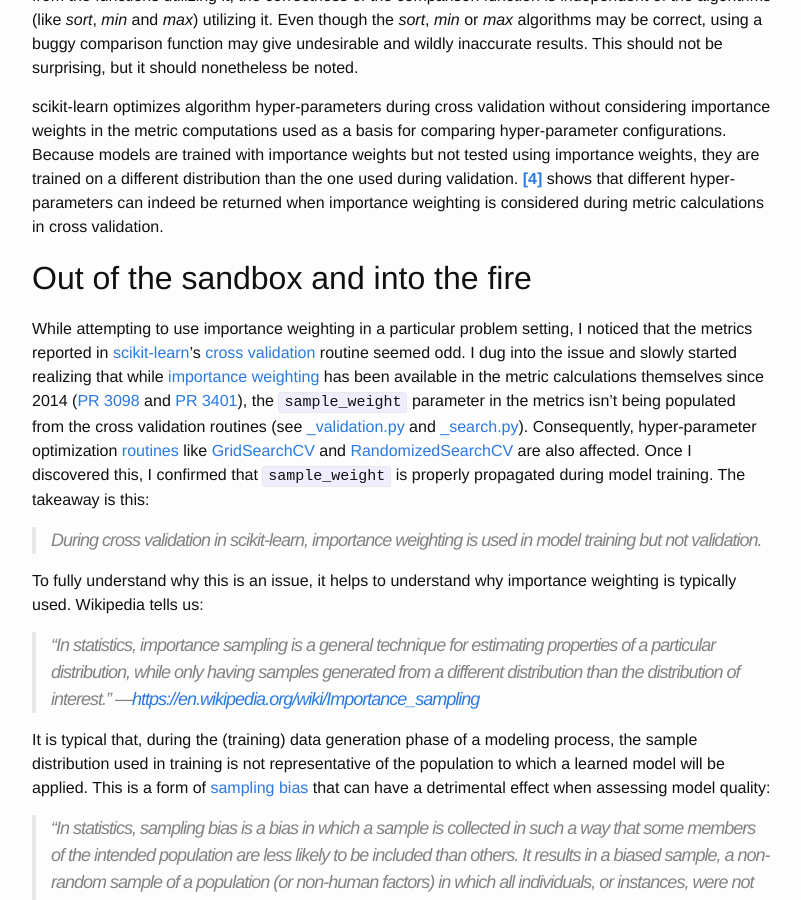
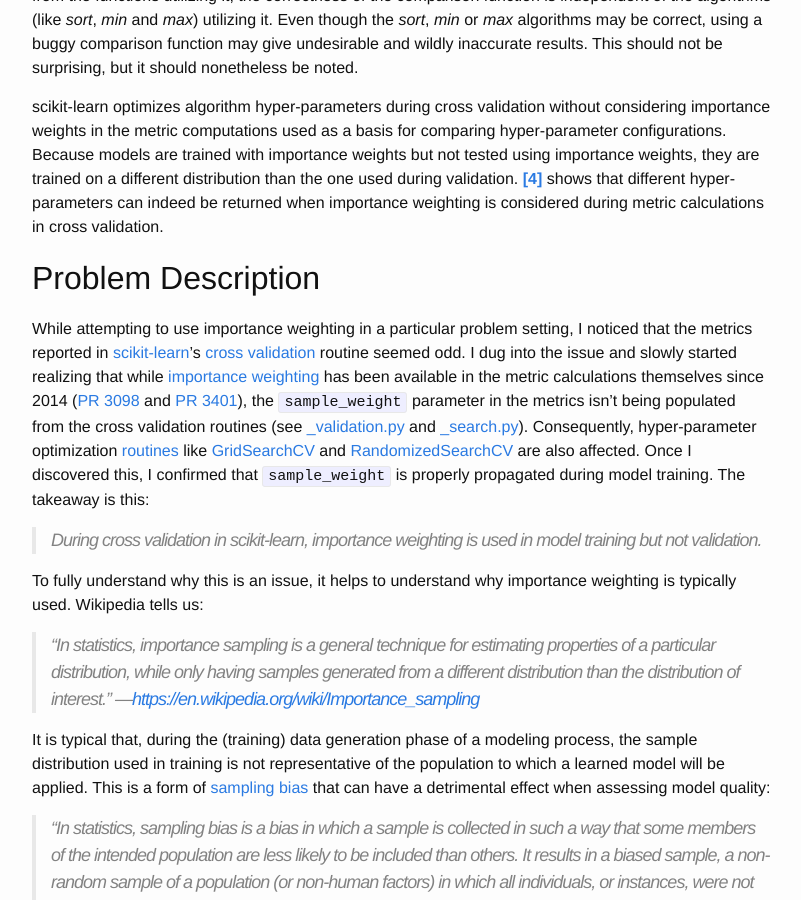
Before and after one commit to deaktator/deaktator.github.io, a Jekyll site: the page built from _posts/2019-03-06-the-error-in-the-comparator.md, in a window 1280 px wide and 900 px high, scrolled down 531 px. Shown: the whole window, without its empty margins (238-1039 px from the left). Built offline with Jekyll 4.4.1, drawn with Linux system fonts in a browser that asks for light colours; formulas are drawn with MathJax 3.

Commit message:
Changed section title.

```diff
--- a/_posts/2019-03-06-the-error-in-the-comparator.md
+++ b/_posts/2019-03-06-the-error-in-the-comparator.md
@@ -34,7 +34,7 @@
 used during validation.  **[\[4\]](#ref4)** shows that different hyper-parameters can indeed be returned when
 importance weighting is considered during metric calculations in cross validation.
 
-## Out of the sandbox and into the fire
+## Problem Description
 
 While attempting to use importance weighting in a particular problem setting, I noticed that the metrics reported in
 [scikit-learn](https://scikit-learn.org/stable/index.html)'s
```
